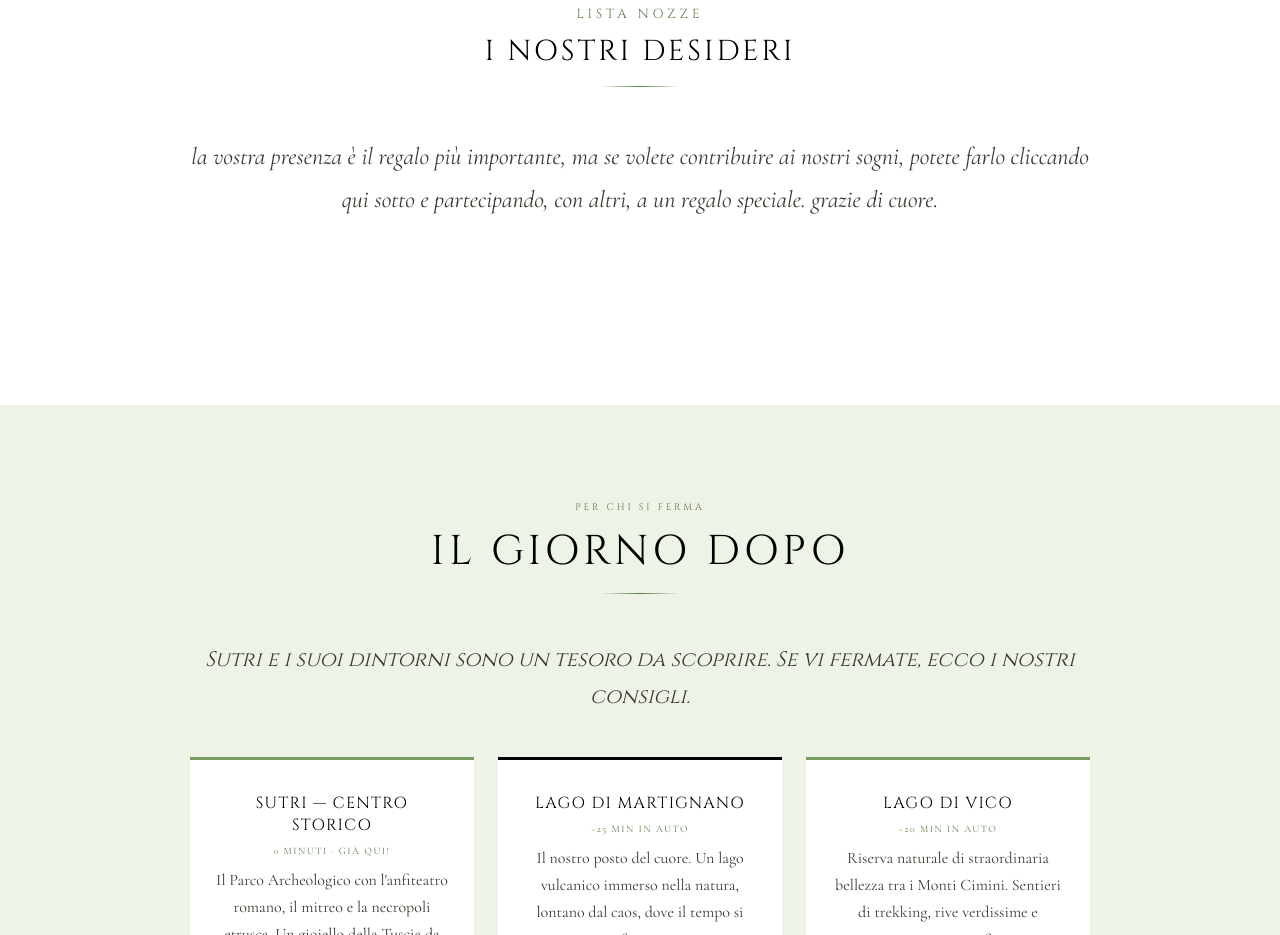
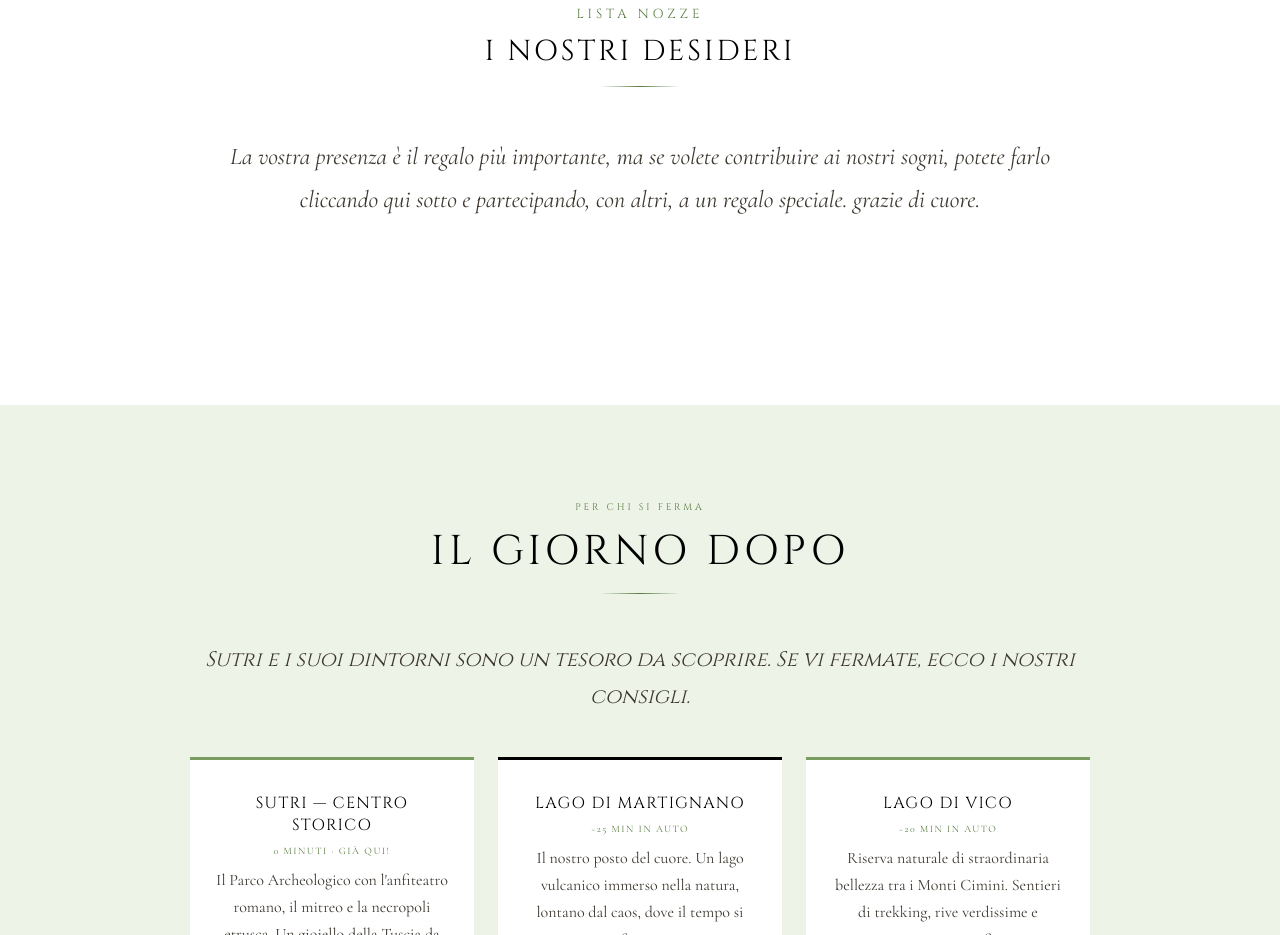
Before and after one commit to ariannabag1-jpg/matrimonio-2026, a plain HTML site: page index.html in a window 1280 px wide. Shown: the part 3000-3935 px from the top of the page. Drawn offline with nearby package versions, Linux system fonts and the light colour scheme; no server answers.

Commit message:
Maiuscola in 'La vostra presenza'
Co-Authored-By: Claude Sonnet 4.6 <noreply@anthropic.com>

```diff
--- a/index.html
+++ b/index.html
@@ -1116,7 +1116,7 @@ footer {
     <h2 class="section-title" style="font-size:clamp(1.2rem,2.5vw,1.8rem);">I Nostri Desideri</h2>
     <div class="section-divider"></div>
     <p style="text-align:center; color:var(--text-mid); font-size:1.5rem; margin-bottom:2.5rem; font-family:var(--font-body); font-style:italic; line-height:1.8;">
-      la vostra presenza è il regalo più importante, ma se volete contribuire ai nostri sogni, potete farlo cliccando qui sotto e partecipando, con altri, a un regalo speciale. grazie di cuore.
+      La vostra presenza è il regalo più importante, ma se volete contribuire ai nostri sogni, potete farlo cliccando qui sotto e partecipando, con altri, a un regalo speciale. grazie di cuore.
     </p>
     <div class="gifts-grid" id="gifts-grid">
       <!-- Populated by JS -->
```
